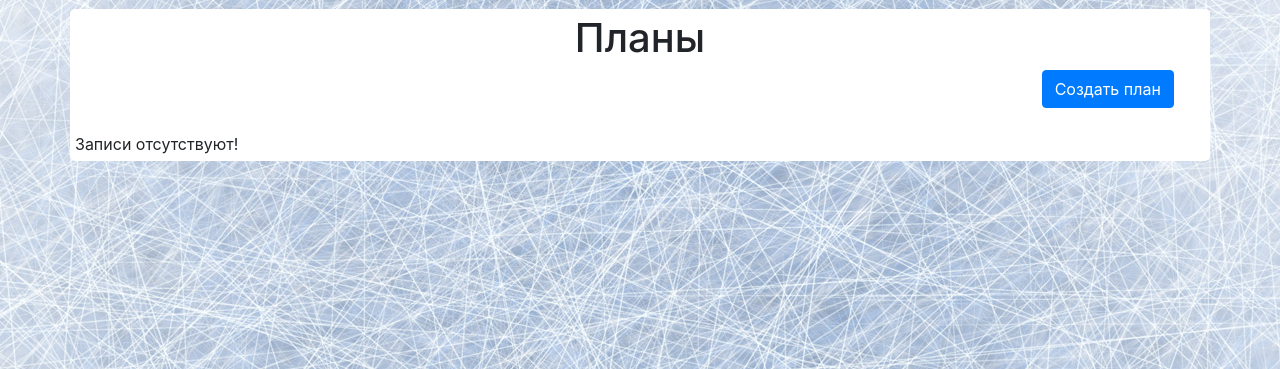
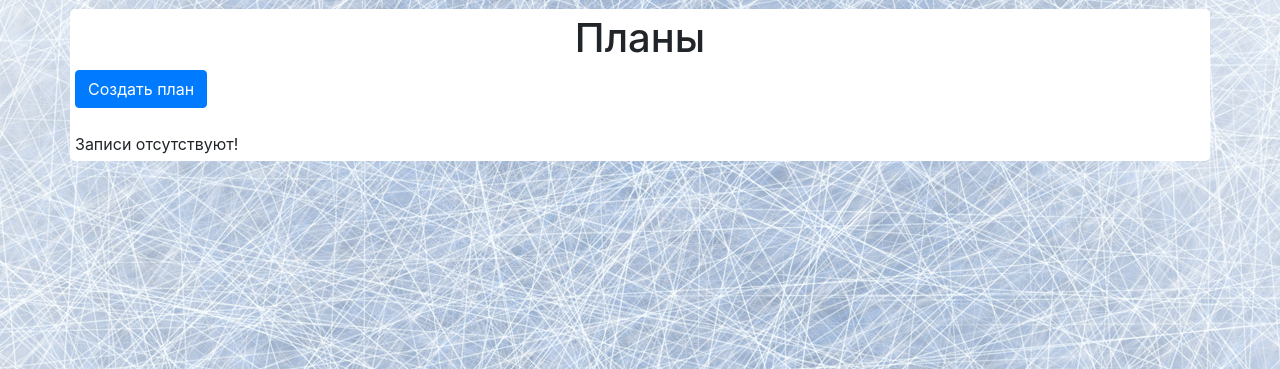
Before and after one commit to suph4rd/NB4444, a Django app: page /plan/list/ in a window 1280 px wide. Shown: the part 51-420 px from the top of the page. Run offline with Django 3.2, Linux system fonts and the light colour scheme; data that the repository does not hold is empty; some libraries are stand-ins or nearby versions.

Commit message:
fix: table overview

```diff
--- a/templates/pages/plan/list.html
+++ b/templates/pages/plan/list.html
@@ -1,13 +1,11 @@
 {% extends 'base.html' %}
 {% block content %}
     <h1 style="text-align:center;">Планы</h1>
-    <div class="row mb-4">
-        <div class="col-10"></div>
-        <div class="col-2">
+    <div class="mb-4">
         <a class="btn btn-primary" href="{% url 'plan_create' %}">Создать план</a>
     </div>
-    </div>
     {% if object_list %}
+        <div class="overflow-auto">
             <table class="table table-hover">
                 <thead>
                     <tr>
@@ -33,6 +31,7 @@
                     {% endfor %}
                 </tbody>
             </table>
+        </div>
     {% else %}
         Записи отсутствуют!
     {% endif %}
```
Also changed, not shown: templates/pages/plan/detail.html (+3 -4 lines). Lines whose indentation alone changed are shown as unchanged.
